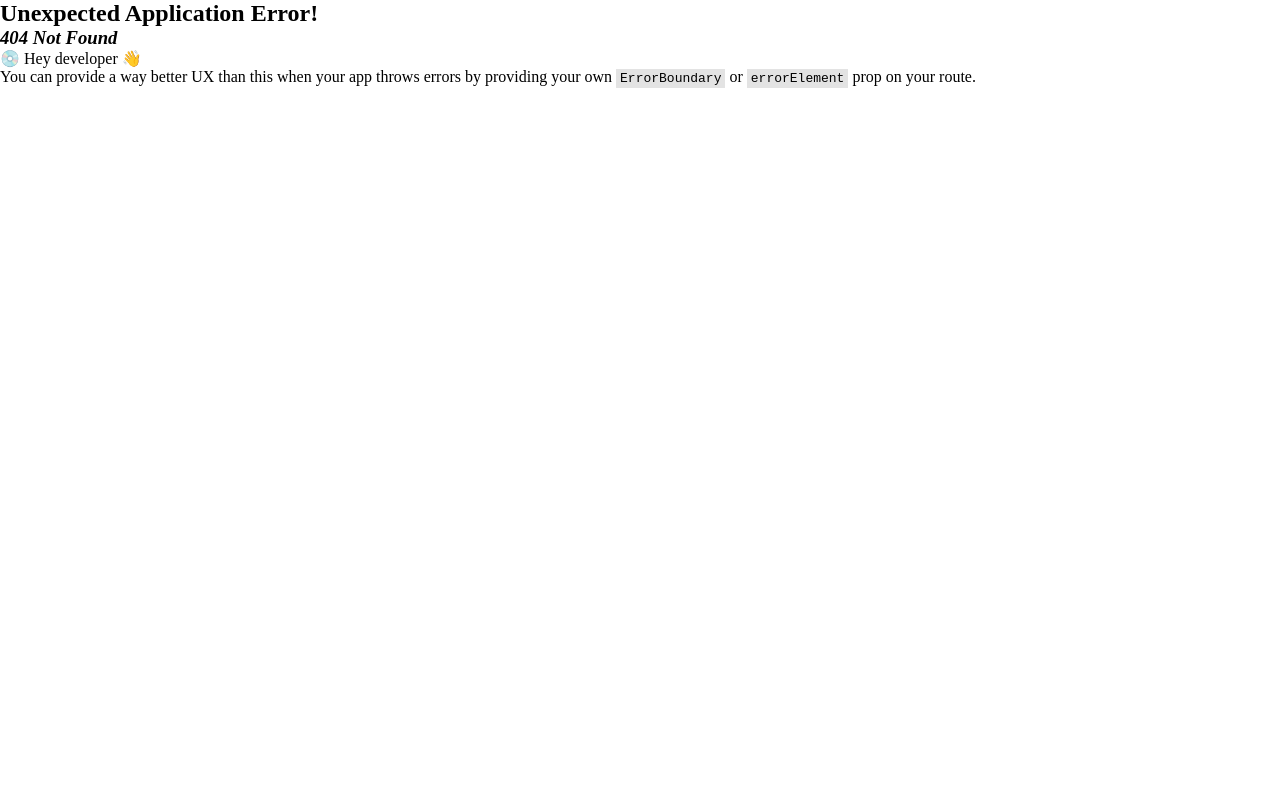
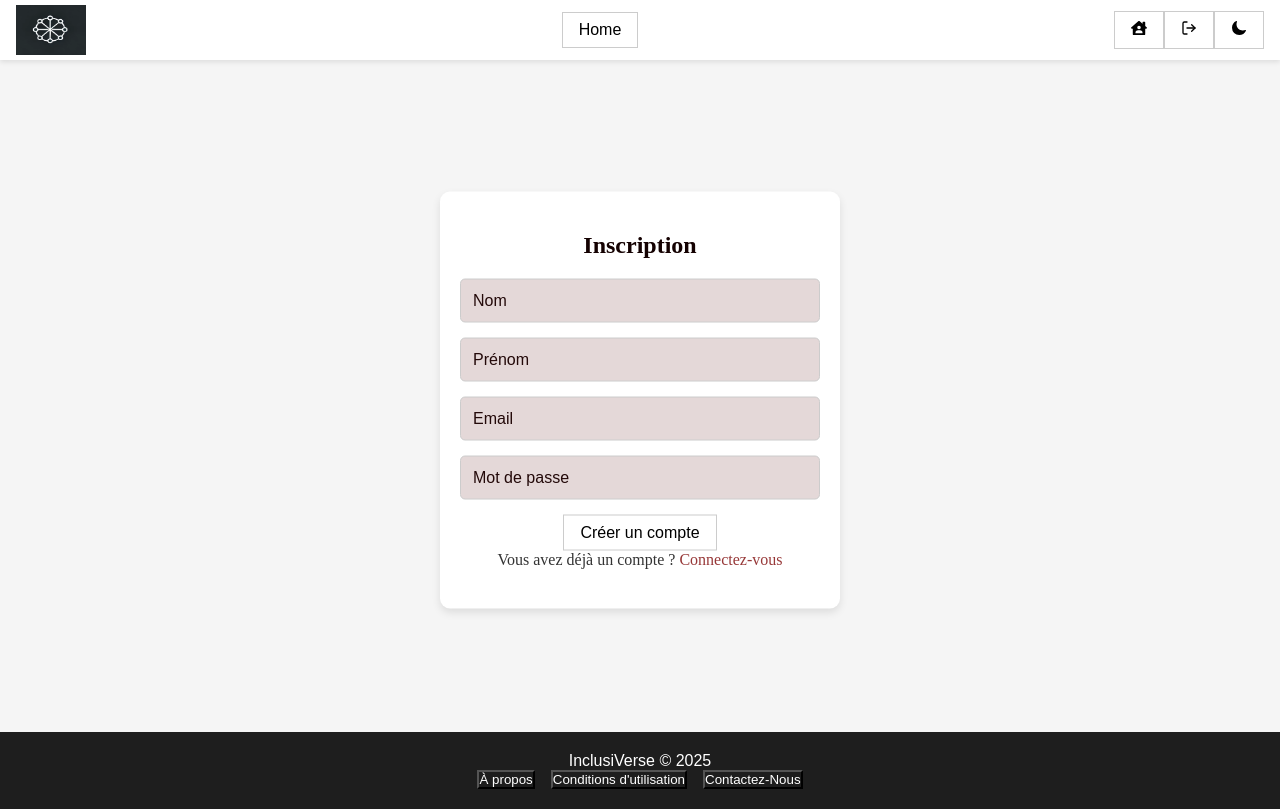
Before and after one commit to WildCodeSchool-2024-09/JS-RemoteFR-Crew404-Inclusiverse, a React (Vite) app in the folder client/: page /inscription in a window 1280 px wide. Before the commit this address had no page. Built offline with nearby package versions, Linux system fonts and the light colour scheme.

Commit message:
add page inscritption

```diff
--- a/client/src/components/Navbar/Navbar.tsx
+++ b/client/src/components/Navbar/Navbar.tsx
@@ -23,9 +23,13 @@ function Navbar({ toggleDarkMode, isDarkMode }: NavbarProps) {
         <button type="button" className="btn profile" aria-label="Profile">
           <FaHouseUser />
         </button>
+
+        {/* Lien vers la page d'inscription */}
+
         <button type="button" className="btn logout" aria-label="Logout">
           <LuLogOut />
         </button>
+
         <button type="button" className="btn darkmode" onClick={toggleDarkMode}>
           {isDarkMode ? <IoSunny /> : <IoMoon />}
         </button>
--- a/client/src/main.tsx
+++ b/client/src/main.tsx
@@ -2,6 +2,7 @@
 import { StrictMode } from "react";
 import { createRoot } from "react-dom/client";
 import { RouterProvider, createBrowserRouter } from "react-router-dom";
+import InscriptionPage from "./pages/Inscription/InscriptionPage";
 
 /* ************************************************************************* */
 
@@ -29,6 +30,10 @@ const router = createBrowserRouter([
       {
         path: "/",
         element: <App />,
+      },
+      {
+        path: "/inscription",
+        element: <InscriptionPage />,
       },
     ],
   },
--- /dev/null
+++ b/client/src/pages/Inscription/Inscription.css
@@ -0,0 +1,84 @@
+.containerinscription {
+  background-color: #fff;
+  padding: 40px 20px;
+  border-radius: 10px;
+  box-shadow: 0 4px 8px rgba(0, 0, 0, 0.1);
+  width: 90%;
+  max-width: 400px;
+  text-align: center;
+  position: absolute;
+  top: 50%;
+  left: 50%;
+  transform: translate(-50%, -50%);
+  box-sizing: border-box;
+}
+
+/* Titre du formulaire */
+h2 {
+  margin-bottom: 20px;
+  color: #140101;
+  font-size: 1.5rem;
+}
+
+/* Champs de formulaire */
+input[type="text"],
+input[type="email"],
+input[type="password"] {
+  width: 100%;
+  padding: 12px;
+  margin-bottom: 15px;
+  border: 1px solid #ccc;
+  border-radius: 5px;
+  background-color: #e4d8d8;
+  color: #141313;
+  box-sizing: border-box;
+  font-size: 1rem;
+}
+
+input::placeholder {
+  color: #230909;
+}
+
+/* Bouton de soumission */
+button[type="submit"] {
+  width: 100%;
+  padding: 12px;
+  background-color: #101010;
+  color: #fff;
+  border: none;
+  border-radius: 5px;
+  cursor: pointer;
+  font-weight: bold;
+  font-size: 1rem;
+}
+
+button[type="submit"]:hover {
+  background-color: #0f0c0c;
+}
+
+/* Lien vers la connexion */
+p a {
+  color: #902c2cf0;
+  text-decoration: none;
+}
+
+p a:hover {
+  text-decoration: underline;
+  color: #190505;
+}
+
+@media (max-width: 480px) {
+  .containerinscription {
+    padding: 20px 15px;
+  }
+
+  h2 {
+    font-size: 1.3rem;
+  }
+
+  input,
+  button[type="submit"] {
+    font-size: 0.9rem;
+    padding: 10px;
+  }
+}
--- /dev/null
+++ b/client/src/pages/Inscription/InscriptionPage.tsx
@@ -0,0 +1,27 @@
+import "./Inscription.css";
+import { Link } from "react-router-dom";
+
+function InscriptionPage() {
+  return (
+    <div className="containerinscription">
+      <h2>Inscription</h2>
+      <form>
+        <input type="text" placeholder="Nom" />
+        <input type="text" placeholder="Prénom" />
+        <input type="email" placeholder="Email" />
+        <input type="password" placeholder="Mot de passe" />
+        <Link to="/inscription">
+          <button type="button" className="btn signup" aria-label="Inscription">
+            Créer un compte
+          </button>
+        </Link>
+      </form>
+      <p>
+        Vous avez déjà un compte ?{" "}
+        <a href="pas_encore_de_page_connection">Connectez-vous</a>
+      </p>
+    </div>
+  );
+}
+
+export default InscriptionPage;
```
